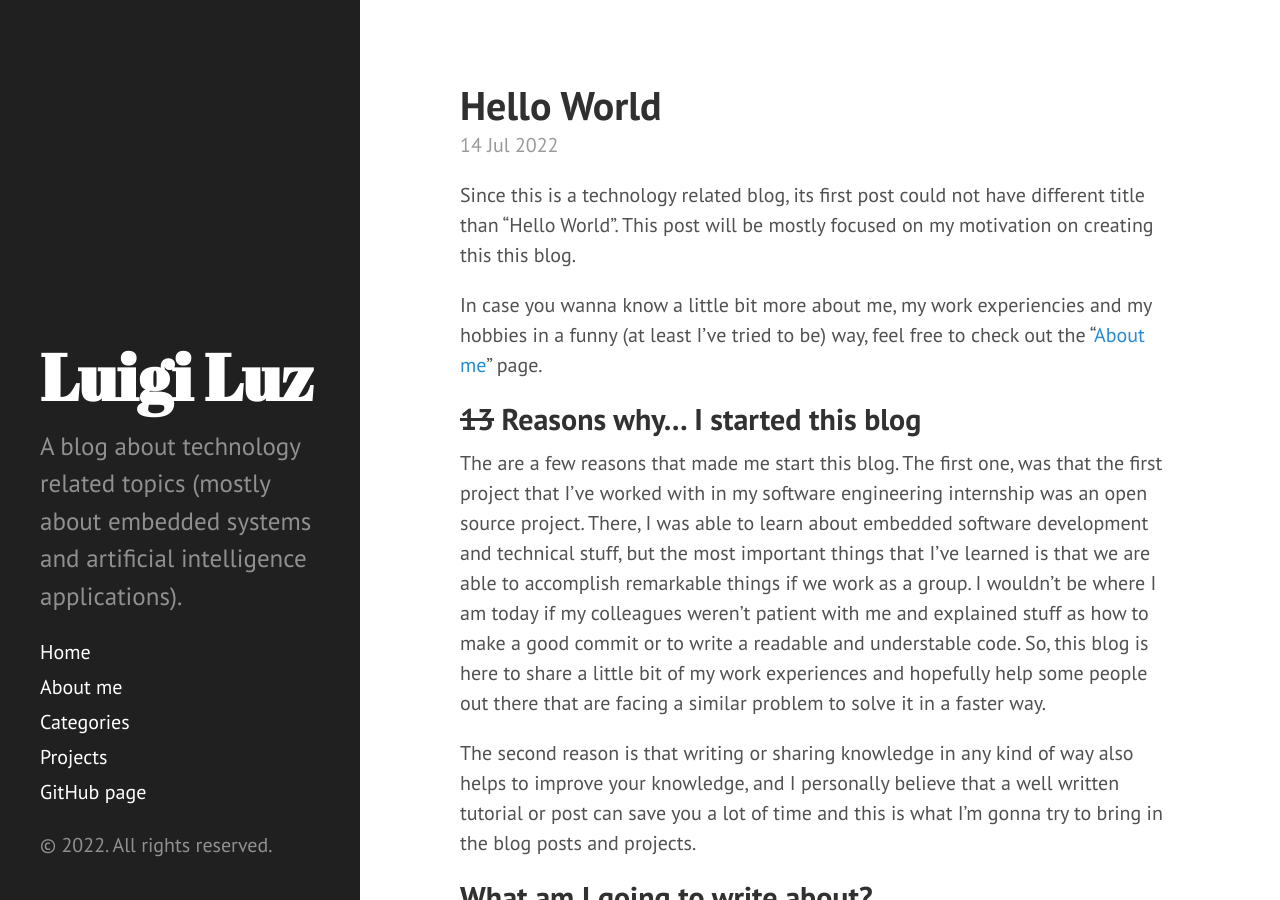
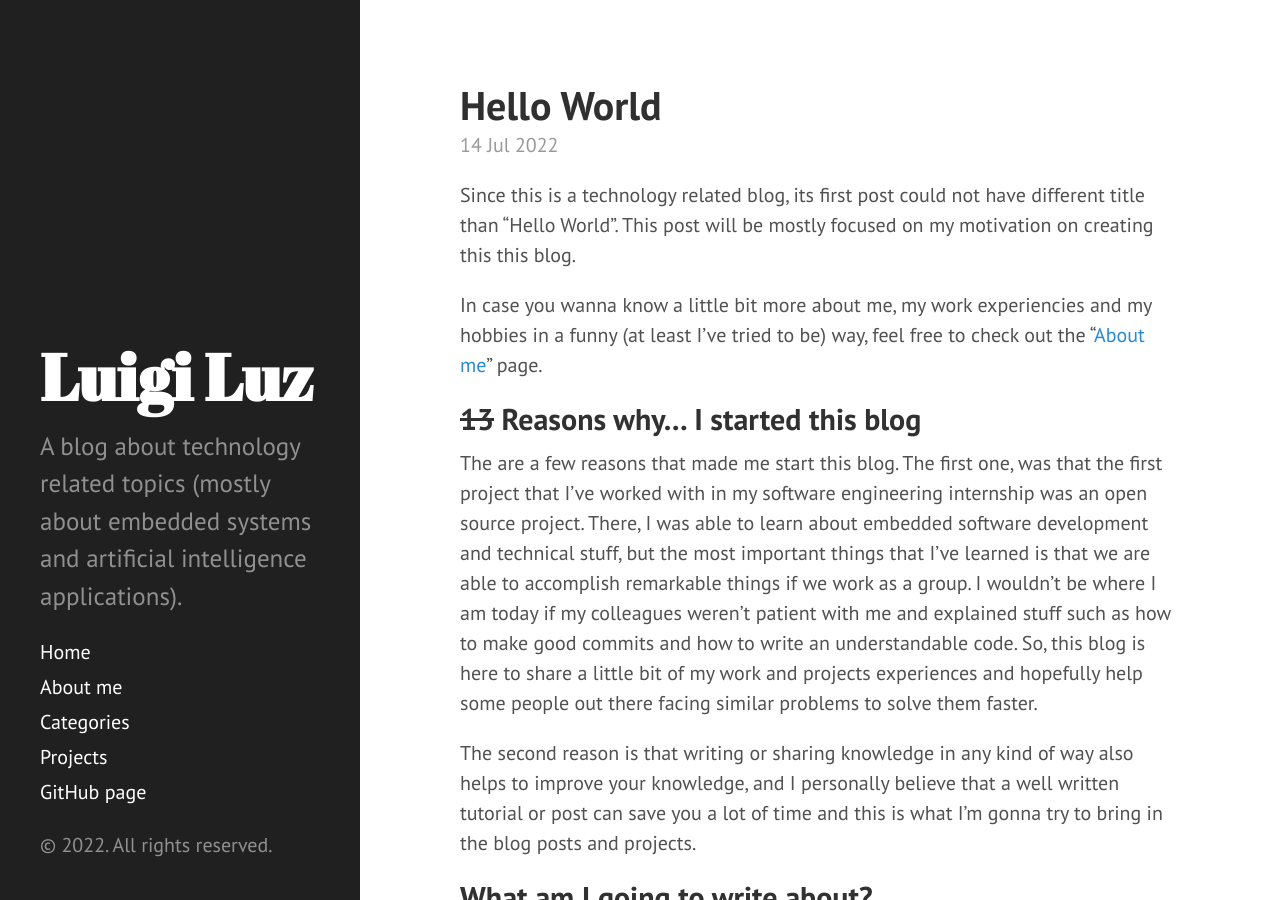
Before and after one commit to luigiluz/luigiluz.github.io, a Jekyll site: the page built from _posts/2022-07-14-hello-world.md, in a window 1280 px wide and 900 px high. Built offline with Jekyll 4.4.1, drawn with Linux system fonts in a browser that asks for light colours.

Commit message:
Update hello world post

```diff
--- a/_posts/2022-07-14-hello-world.md
+++ b/_posts/2022-07-14-hello-world.md
@@ -9,7 +9,7 @@ In case you wanna know a little bit more about me, my work experiencies and my h
 
 ## ~~13~~ Reasons why... I started this blog
 
-The are a few reasons that made me start this blog. The first one, was that the first project that I've worked with in my software engineering internship was an open source project. There, I was able to learn about embedded software development and technical stuff, but the most important things that I've learned is that we are able to accomplish remarkable things if we work as a group. I wouldn't be where I am today if my colleagues weren't patient with me and explained stuff as how to make a good commit or to write a readable and understable code. So, this blog is here to share a little bit of my work experiences and hopefully help some people out there that are facing a similar problem to solve it in a faster way.
+The are a few reasons that made me start this blog. The first one, was that the first project that I've worked with in my software engineering internship was an open source project. There, I was able to learn about embedded software development and technical stuff, but the most important things that I've learned is that we are able to accomplish remarkable things if we work as a group. I wouldn't be where I am today if my colleagues weren't patient with me and explained stuff such as how to make good commits and how to write an understandable code. So, this blog is here to share a little bit of my work and projects experiences and hopefully help some people out there facing similar problems to solve them faster.
 
 The second reason is that writing or sharing knowledge in any kind of way also helps to improve your knowledge, and I personally believe that a well written tutorial or post can save you a lot of time and this is what I'm gonna try to bring in the blog posts and projects.
 
```
